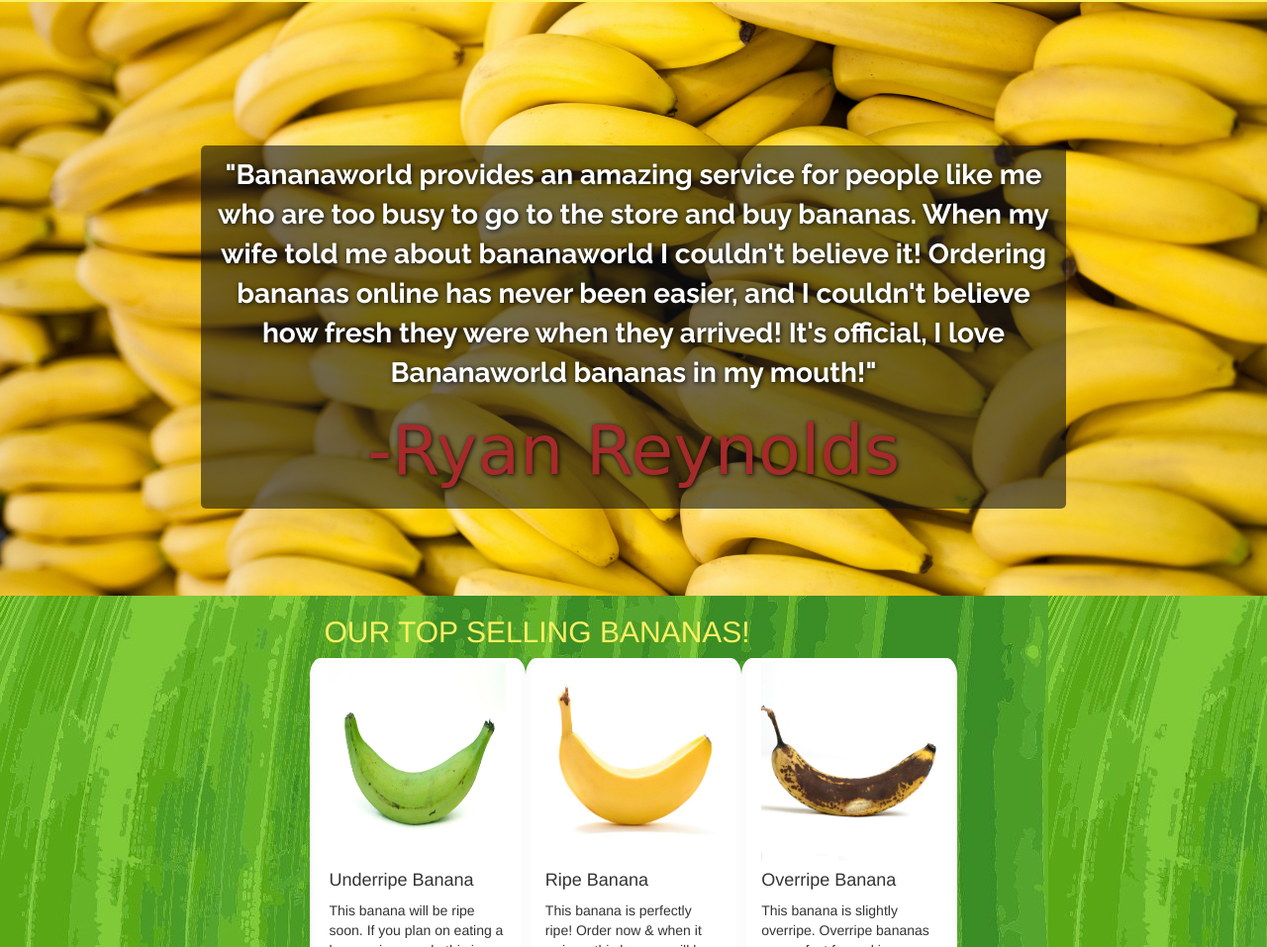
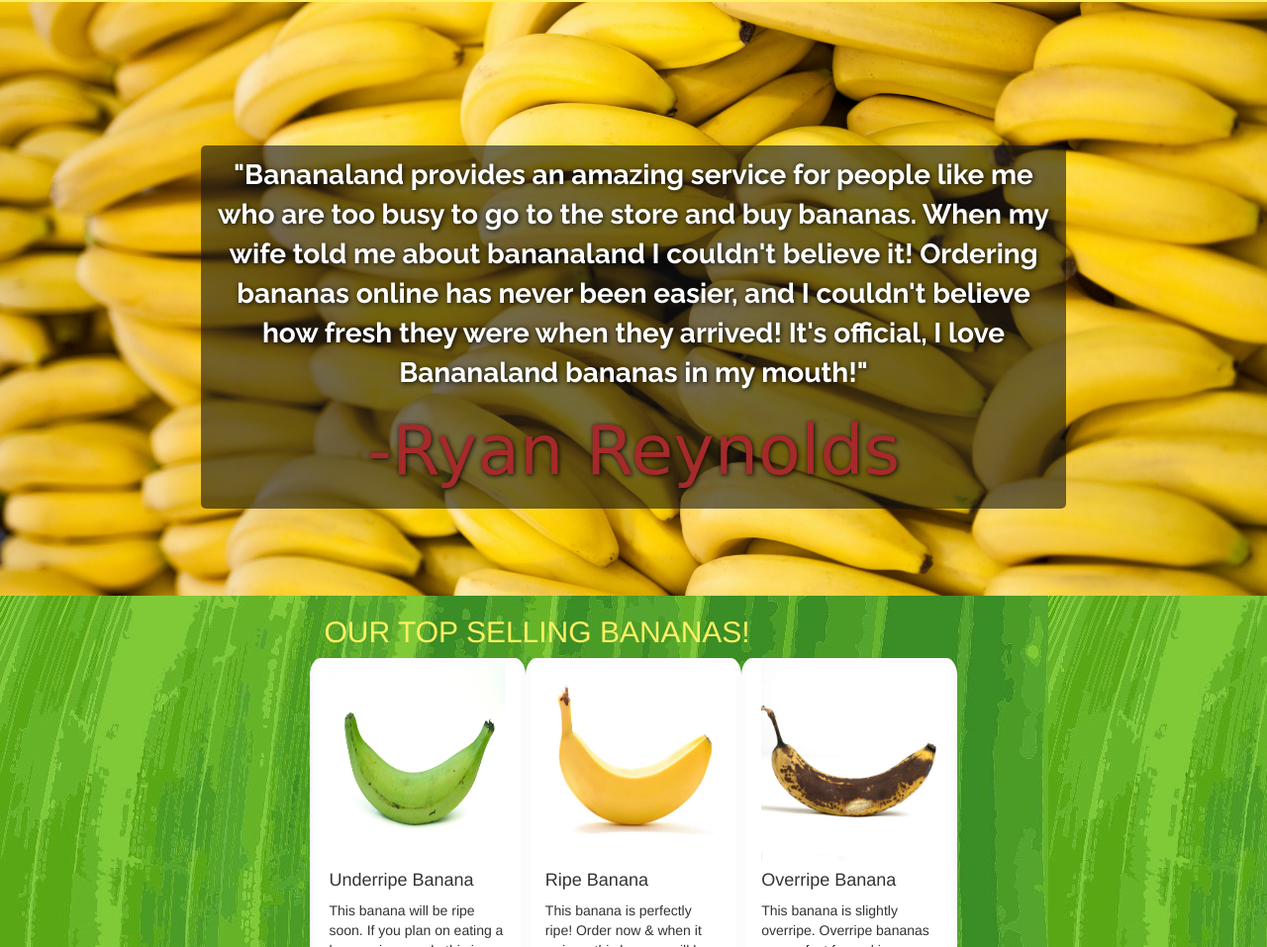
Before and after one commit to noahrollin/mobile-friendly-portfolio, a plain HTML site: page index.html in a window 1280 px wide. Shown: the part 1088-2045 px from the top of the page at 99% size. Drawn offline with nearby package versions, Linux system fonts and the light colour scheme; a web font is replaced by a local one.

Commit message:
spelling errors

```diff
--- a/index.html
+++ b/index.html
@@ -109,7 +109,7 @@
 	<div id="review" class="container-fluid">
 		<div class="row text-center">
 			<div class="col-sm-8 center">
-				<p>"Bananaworld provides an amazing service for people like me who are too busy to go to the store and buy bananas.  When my wife told me about bananaworld I couldn't believe it!  Ordering bananas online has never been easier, and I couldn't believe how fresh they were when they arrived!  It's official, I love Bananaworld bananas in my mouth!"</p>
+				<p>"Bananaland provides an amazing service for people like me who are too busy to go to the store and buy bananas.  When my wife told me about bananaland I couldn't believe it!  Ordering bananas online has never been easier, and I couldn't believe how fresh they were when they arrived!  It's official, I love Bananaland bananas in my mouth!"</p>
 				<h1>-Ryan Reynolds</h1>
 			</div>
 		</div>
```
